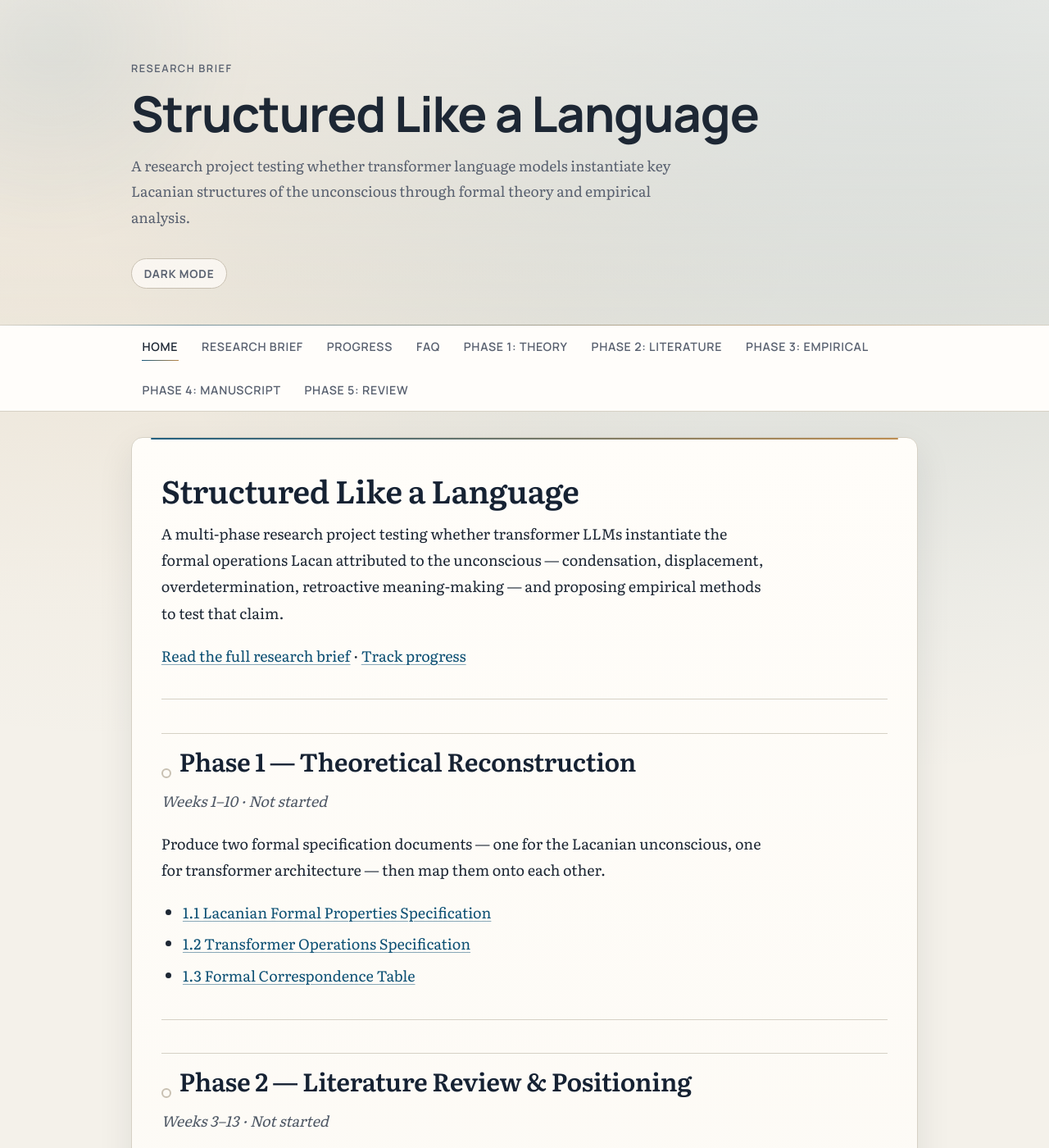
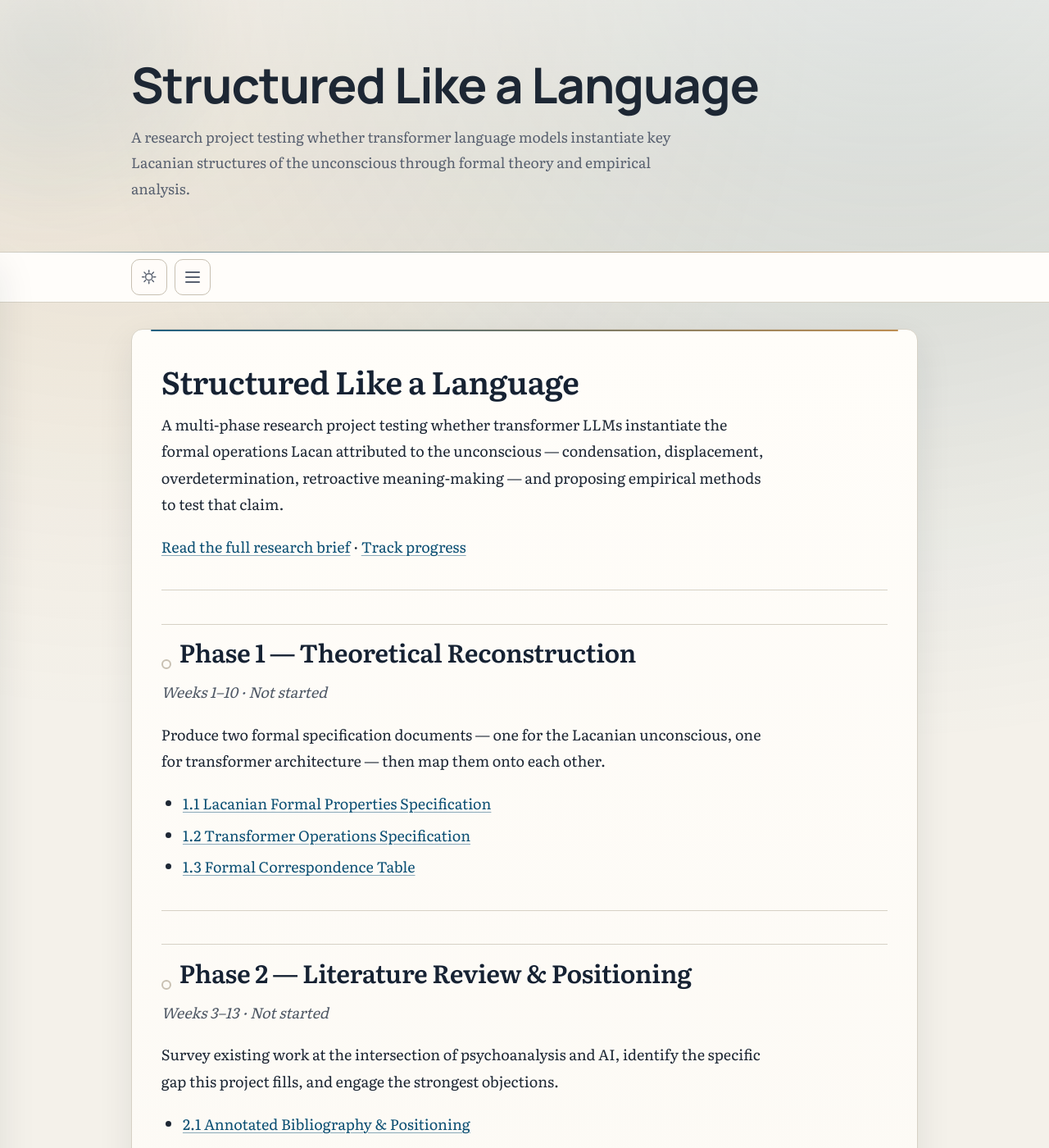
Before and after one commit to topher416/structured-like-a-language, a Jekyll site: the page built from index.md, in a window 1280 px wide and 1400 px high. Shown: the whole window at 82% size. Built offline with Jekyll 4.4.1, drawn with Linux system fonts in a browser that asks for light colours.

Commit message:
Refine nav UI with left sidebar and subtle theme icon toggle

```diff
--- a/_includes/nav.html
+++ b/_includes/nav.html
@@ -1,8 +1,23 @@
 <nav class="site-nav" aria-label="Main navigation">
-  <div class="container">
-    <button class="nav-toggle" aria-expanded="false" aria-controls="nav-menu">
-      <span class="nav-toggle-label">Menu</span>
-    </button>
+  <div class="container nav-shell">
+    <div class="nav-controls">
+      <button class="theme-toggle" type="button" aria-label="Toggle color theme" aria-pressed="false" title="Toggle color theme">
+        <span class="sr-only">Toggle color theme</span>
+        <svg class="theme-icon theme-icon-sun" viewBox="0 0 24 24" aria-hidden="true">
+          <path d="M12 17a5 5 0 1 0 0-10a5 5 0 0 0 0 10Zm0-15v3m0 14v3M4.93 4.93l2.12 2.12m9.9 9.9l2.12 2.12M2 12h3m14 0h3M4.93 19.07l2.12-2.12m9.9-9.9l2.12-2.12" />
+        </svg>
+        <svg class="theme-icon theme-icon-moon" viewBox="0 0 24 24" aria-hidden="true">
+          <path d="M21 12.8A9 9 0 1 1 11.2 3a7 7 0 1 0 9.8 9.8Z" />
+        </svg>
+      </button>
+      <button class="nav-toggle" aria-expanded="false" aria-controls="nav-drawer">
+        <span class="sr-only">Toggle navigation menu</span>
+        <span class="nav-toggle-bars" aria-hidden="true"></span>
+      </button>
+    </div>
+  </div>
+  <div class="nav-overlay" hidden></div>
+  <aside class="nav-drawer" id="nav-drawer">
     <ul class="nav-menu" id="nav-menu">
       {% for item in site.nav %}
         {% if item.children %}
@@ -29,5 +44,5 @@
         {% endif %}
       {% endfor %}
     </ul>
-  </div>
+  </aside>
 </nav>
--- a/_layouts/default.html
+++ b/_layouts/default.html
@@ -36,10 +36,11 @@
     <div class="bg-accent" aria-hidden="true"></div>
     <header class="site-header">
       <div class="container">
-        <p class="kicker">Research Brief</p>
+        {% unless page.url == '/' or page.url == '/index.html' %}
+          <p class="kicker">Research Brief</p>
+        {% endunless %}
         <h1><a href="{{ '/' | relative_url }}">{{ site.title }}</a></h1>
         <p class="tagline">{{ site.description }}</p>
-        <button class="theme-toggle" type="button" aria-label="Toggle color theme" aria-pressed="false">Dark mode</button>
       </div>
     </header>
 
@@ -72,8 +75,9 @@
           root.setAttribute('data-theme', theme);
           if (themeToggle) {
             var isDark = theme === 'dark';
-            themeToggle.textContent = isDark ? 'Light mode' : 'Dark mode';
             themeToggle.setAttribute('aria-pressed', String(isDark));
+            themeToggle.setAttribute('aria-label', isDark ? 'Switch to light mode' : 'Switch to dark mode');
+            themeToggle.setAttribute('title', isDark ? 'Switch to light mode' : 'Switch to dark mode');
           }
         }
 
--- a/assets/css/style.css
+++ b/assets/css/style.css
@@ -147,116 +147,208 @@ body {
   backdrop-filter: blur(10px);
 }
 
-.site-nav .container {
+.nav-shell {
+  display: flex;
+  justify-content: flex-start;
+  align-items: center;
+  min-height: 3.2rem;
+}
+
+.nav-controls {
+  display: flex;
+  gap: 0.5rem;
+  padding: 0.45rem 0;
+}
+
+.sr-only {
+  position: absolute;
+  width: 1px;
+  height: 1px;
+  padding: 0;
+  margin: -1px;
+  overflow: hidden;
+  clip: rect(0, 0, 0, 0);
+  white-space: nowrap;
+  border: 0;
+}
+
+.theme-toggle,
+.nav-toggle {
+  display: grid;
+  place-items: center;
+  width: 44px;
+  height: 44px;
+  border: 1px solid var(--line-strong);
+  border-radius: 10px;
+  background: color-mix(in srgb, var(--paper) 80%, transparent);
+  color: var(--muted);
+  cursor: pointer;
+  transition: color 180ms ease, border-color 180ms ease, background-color 180ms ease, transform 180ms ease;
+}
+
+.theme-toggle:hover,
+.nav-toggle:hover {
+  color: var(--ink);
+  border-color: var(--accent);
+}
+
+.theme-toggle:active,
+.nav-toggle:active {
+  transform: translateY(1px);
+}
+
+.theme-toggle:focus-visible,
+.nav-toggle:focus-visible {
+  outline: 2px solid color-mix(in srgb, var(--accent) 58%, transparent);
+  outline-offset: 2px;
+}
+
+.theme-icon {
+  width: 1.08rem;
+  height: 1.08rem;
+  fill: none;
+  stroke: currentColor;
+  stroke-width: 1.8;
+  stroke-linecap: round;
+  stroke-linejoin: round;
+}
+
+[data-theme="dark"] .theme-icon-sun {
+  display: none;
+}
+
+[data-theme="light"] .theme-icon-moon {
+  display: none;
+}
+
+.nav-toggle {
   position: relative;
 }
 
-.nav-toggle {
-  display: none;
-  background: none;
-  border: 1px solid var(--line-strong);
-  border-radius: 8px;
-  padding: 0.45rem 0.86rem;
-  font-family: "Manrope", "Avenir Next", "Helvetica Neue", Arial, sans-serif;
-  font-size: 0.82rem;
-  color: var(--muted);
-  cursor: pointer;
-  margin: 0.48rem 0;
+.nav-toggle-bars,
+.nav-toggle-bars::before,
+.nav-toggle-bars::after {
+  width: 18px;
+  height: 2px;
+  border-radius: 99px;
+  background: currentColor;
+  display: block;
+  transition: transform 220ms ease, opacity 220ms ease;
+}
+
+.nav-toggle-bars {
+  position: relative;
+}
+
+.nav-toggle-bars::before,
+.nav-toggle-bars::after {
+  content: "";
+  position: absolute;
+  left: 0;
+}
+
+.nav-toggle-bars::before {
+  top: -6px;
+}
+
+.nav-toggle-bars::after {
+  top: 6px;
+}
+
+.nav-toggle[aria-expanded="true"] .nav-toggle-bars {
+  transform: rotate(45deg);
+}
+
+.nav-toggle[aria-expanded="true"] .nav-toggle-bars::before {
+  transform: rotate(90deg);
+  top: 0;
+}
+
+.nav-toggle[aria-expanded="true"] .nav-toggle-bars::after {
+  opacity: 0;
+}
+
+.nav-overlay {
+  position: fixed;
+  inset: 0;
+  z-index: 125;
+  background: rgba(8, 12, 18, 0.42);
+  opacity: 0;
+  pointer-events: none;
+  transition: opacity 240ms ease;
+}
+
+.nav-overlay.is-open {
+  opacity: 1;
+  pointer-events: auto;
+}
+
+.nav-drawer {
+  position: fixed;
+  top: 0;
+  left: 0;
+  z-index: 130;
+  width: min(360px, 88vw);
+  height: 100dvh;
+  background: linear-gradient(180deg, var(--paper) 0%, var(--paper-2) 100%);
+  border-right: 1px solid var(--line);
+  box-shadow: var(--shadow-soft);
+  transform: translateX(-100%);
+  transition: transform 260ms ease;
+  overflow-y: auto;
+}
+
+.nav-drawer.is-open {
+  transform: translateX(0);
 }
 
 .nav-menu {
-  display: flex;
-  flex-wrap: wrap;
   list-style: none;
   margin: 0;
-  padding: 0;
-  gap: 0.1rem;
-}
-
-.nav-item {
-  position: relative;
+  padding: 1rem 0.95rem 1.2rem;
+  display: flex;
+  flex-direction: column;
+  gap: 0.3rem;
 }
 
 .nav-item > a,
 .nav-parent {
-  position: relative;
   display: block;
-  padding: 0.7rem 0.75rem;
+  padding: 0.66rem 0.8rem;
+  border-radius: 9px;
   font-family: "Manrope", "Avenir Next", "Helvetica Neue", Arial, sans-serif;
-  font-size: 0.79rem;
-  font-weight: 600;
+  font-size: 0.82rem;
+  font-weight: 650;
   color: var(--muted);
   text-decoration: none;
   text-transform: uppercase;
   letter-spacing: 0.05em;
-  white-space: nowrap;
-  cursor: pointer;
-  transition: color 180ms ease;
-}
-
-.nav-item > a::after,
-.nav-parent::after {
-  content: "";
-  position: absolute;
-  left: 0.72rem;
-  right: 0.72rem;
-  bottom: 0.45rem;
-  height: 1px;
-  background: linear-gradient(90deg, rgba(11, 79, 115, 0.95), rgba(177, 122, 53, 0.9));
-  transform: scaleX(0);
-  transform-origin: left;
-  transition: transform 220ms ease;
+  transition: color 180ms ease, background-color 180ms ease;
 }
 
 .nav-item > a:hover,
-.nav-parent:hover {
-  color: var(--ink);
-}
-
-.nav-item > a:hover::after,
-.nav-parent:hover::after,
-.nav-item > a.active::after {
-  transform: scaleX(1);
-}
-
+.nav-parent:hover,
 .nav-item > a.active {
   color: var(--ink);
-}
-
-.has-children {
-  position: relative;
+  background: color-mix(in srgb, var(--accent) 10%, transparent);
 }
 
 .nav-children {
-  display: none;
-  position: absolute;
-  top: 100%;
-  left: 0;
-  background: var(--paper);
-  border: 1px solid var(--line);
-  border-radius: 10px;
-  box-shadow: var(--shadow-soft);
   list-style: none;
-  margin: 0;
-  padding: 0.35rem 0;
-  min-width: 240px;
-  z-index: 120;
-}
-
-.has-children:hover .nav-children,
-.has-children:focus-within .nav-children {
-  display: block;
+  margin: 0.15rem 0 0.4rem 0.74rem;
+  padding: 0.15rem 0 0.1rem 0.7rem;
+  border-left: 1px solid var(--line);
 }
 
 .nav-children li a {
   display: block;
-  padding: 0.4rem 0.95rem;
+  padding: 0.4rem 0.7rem;
+  border-radius: 7px;
   font-family: "Manrope", "Avenir Next", "Helvetica Neue", Arial, sans-serif;
-  font-size: 0.81rem;
+  font-size: 0.8rem;
   font-weight: 500;
   color: var(--muted);
   text-decoration: none;
-  white-space: nowrap;
   transition: color 180ms ease, background-color 180ms ease;
 }
 
@@ -267,7 +359,8 @@ body {
 
 .nav-children li a.active {
   color: var(--ink);
-  font-weight: 600;
+  font-weight: 650;
+  background: color-mix(in srgb, var(--accent) 12%, transparent);
 }
 
 .prose {
@@ -453,25 +546,8 @@ body {
   top: 2.15rem;
 }
 
-.theme-toggle {
-  margin-top: 1rem;
-  border: 1px solid var(--line-strong);
-  background: color-mix(in srgb, var(--paper) 70%, transparent);
-  color: var(--muted);
-  border-radius: 999px;
-  padding: 0.44rem 0.82rem;
-  font-family: "Manrope", "Avenir Next", "Helvetica Neue", Arial, sans-serif;
-  font-size: 0.76rem;
-  font-weight: 700;
-  text-transform: uppercase;
-  letter-spacing: 0.06em;
-  cursor: pointer;
-  transition: color 180ms ease, border-color 180ms ease, background-color 180ms ease;
-}
-
-.theme-toggle:hover {
-  color: var(--ink);
-  border-color: var(--accent);
+body.menu-open {
+  overflow: hidden;
 }
 
 .site-footer {
@@ -505,42 +581,13 @@ body {
     right: 1rem;
   }
 
-  .nav-toggle {
-    display: block;
+  .nav-children {
+    margin-left: 0.58rem;
+    padding-left: 0.58rem;
   }
 
-  .nav-menu {
-    display: none;
-    flex-direction: column;
-    padding-bottom: 0.55rem;
-  }
-
-  .nav-menu.is-open {
-    display: flex;
-  }
-
-  .nav-item > a,
-  .nav-parent {
-    padding-top: 0.62rem;
-    padding-bottom: 0.62rem;
-  }
-
-  .nav-children {
-    position: static;
-    box-shadow: none;
-    border: none;
-    border-radius: 0;
-    padding-left: 1rem;
-    background: transparent;
-  }
-
-  .has-children:hover .nav-children,
-  .has-children:focus-within .nav-children {
-    display: block;
-  }
-
-  .nav-children {
-    display: block;
+  .nav-drawer {
+    width: min(338px, 92vw);
   }
 }
 
```
Also changed, not shown: other parts of _layouts/default.html (+29 -3 lines).
